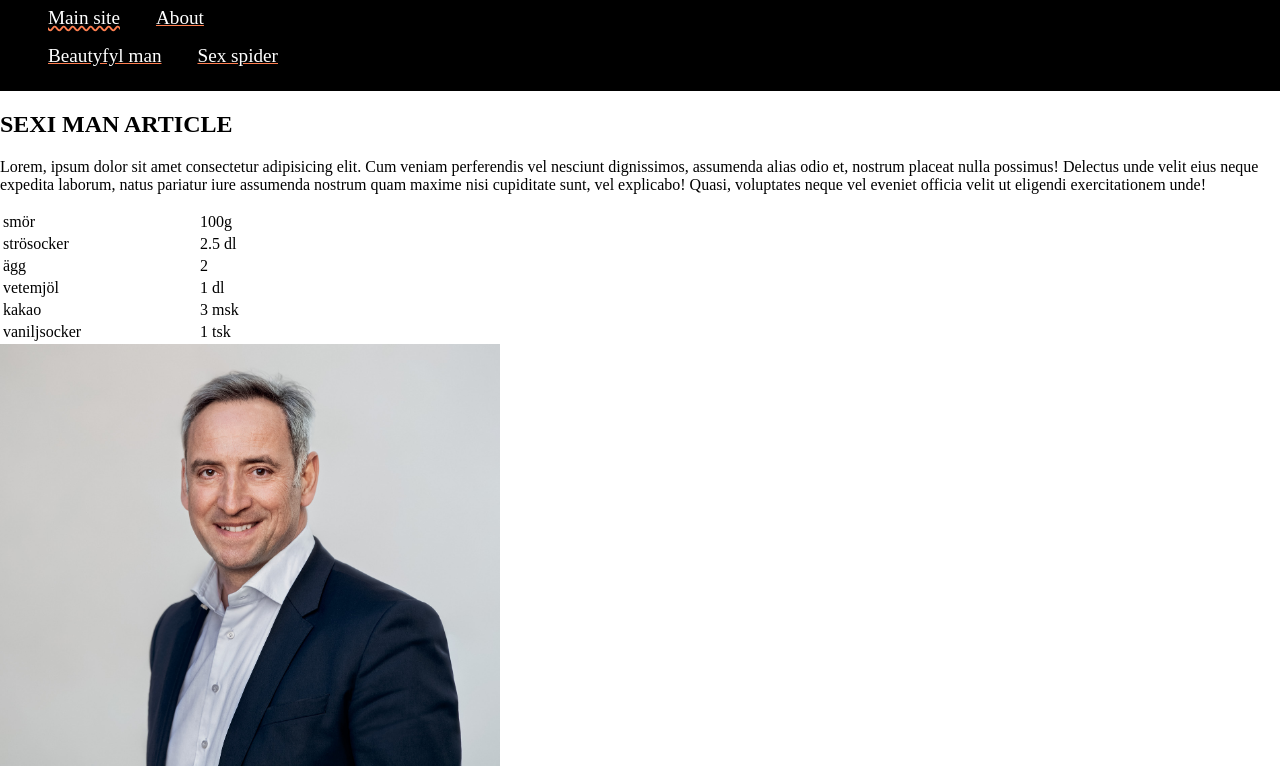
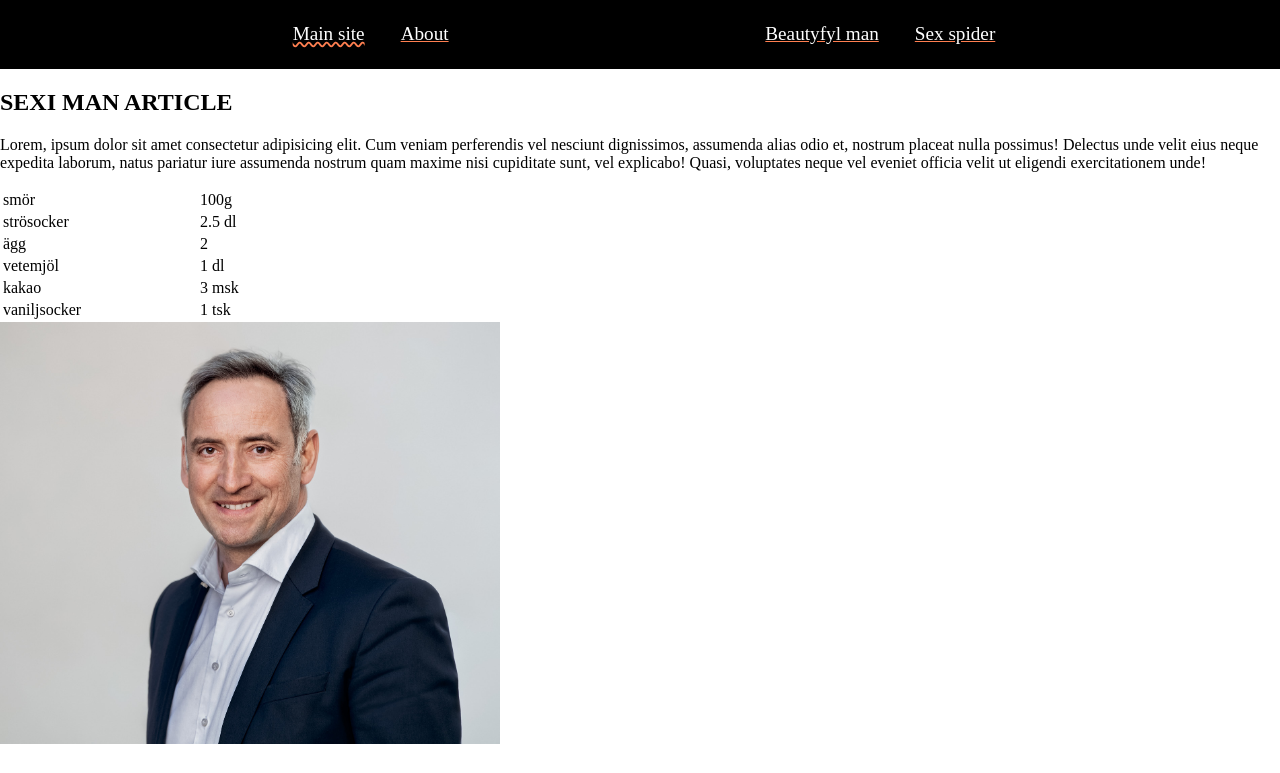
Before and after one commit to BullEKorV/personlig-sida, a plain HTML site: page index.html in a window 1280 px wide. Shown: the part 81-854 px from the top of the page. Drawn offline with Linux system fonts and the light colour scheme.

Commit message:
made nav flexbox container

```diff
--- a/style.css
+++ b/style.css
@@ -11,6 +11,11 @@ header {
 
 h1 {
   text-align-last: center;
+}
+
+nav {
+  display: flex;
+  justify-content: space-evenly;
 }
 
 nav li {
@@ -38,3 +43,7 @@ footer {
   color: white;
   text-align: center;
 }
+
+.pageNav {
+  text-align: right;
+}
```
